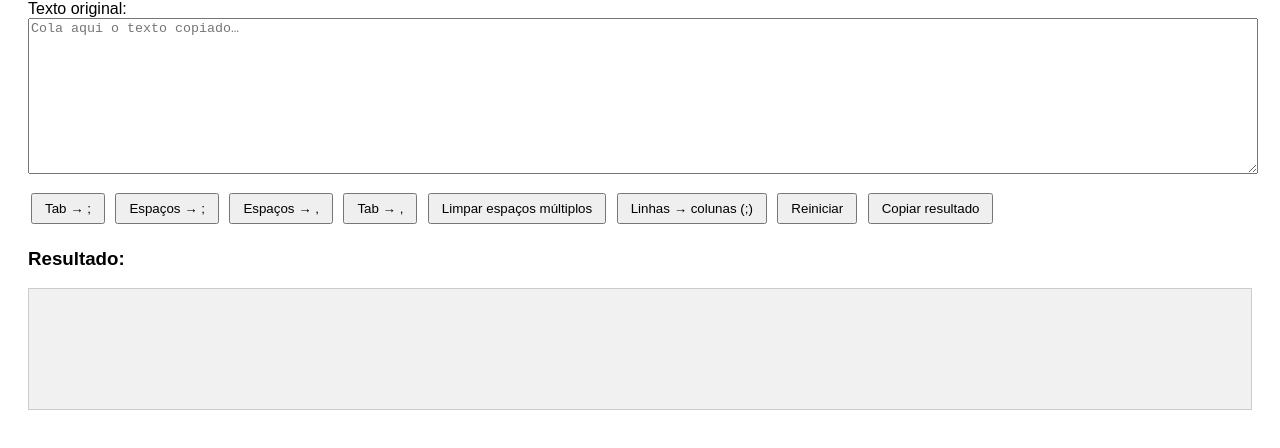
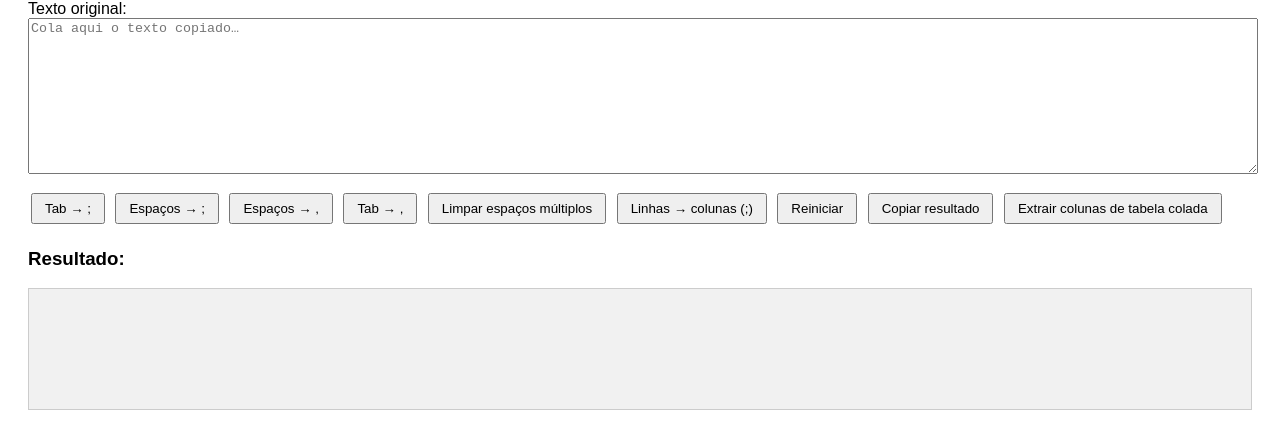
Before and after one commit to pkgit01/text-formater, a plain HTML site: page index.html in a window 1280 px wide. Shown: the part 96-544 px from the top of the page. Drawn offline with Linux system fonts and the light colour scheme.

Commit message:
Update index.html

```diff
--- a/index.html
+++ b/index.html
@@ -21,6 +21,7 @@
     <button class="btn" onclick="splitLinesToColumns()">Linhas → colunas (;) </button>
     <button class="btn" onclick="resetOutput()">Reiniciar</button>
     <button class="btn" onclick="copyOutput()">Copiar resultado</button>
+    <button class="btn" onclick="tratarTabelaColada()">Extrair colunas de tabela colada</button>
   </div>
 
   <h3>Resultado:</h3>
```
